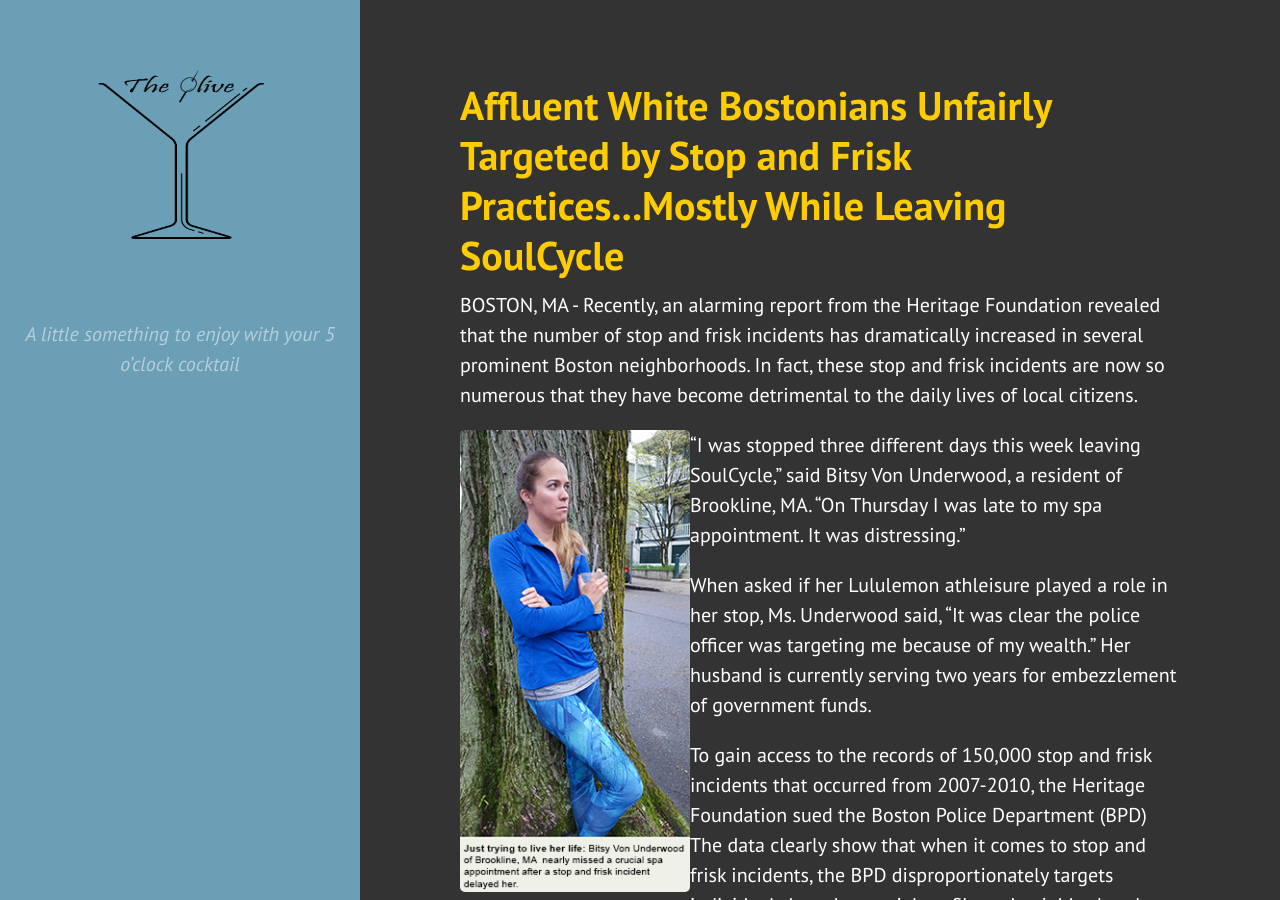
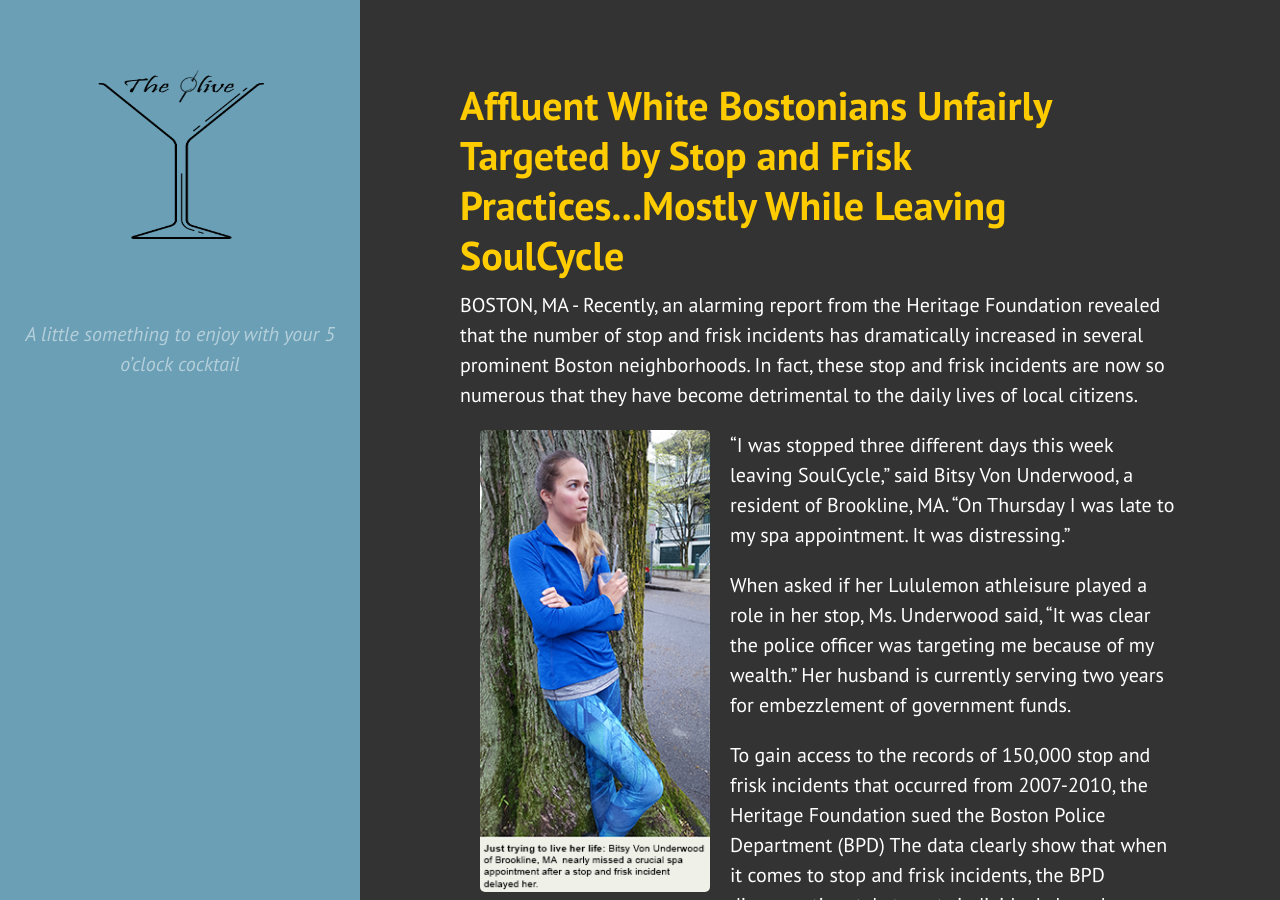
Before and after one commit to KendraPierre/The-Olive, a Jekyll site: the page built from index.html, in a window 1280 px wide and 900 px high. Built offline with Jekyll 4.4.1, drawn with Linux system fonts in a browser that asks for light colours.

Commit message:
Updated index.html

```diff
--- a/index.html
+++ b/index.html
@@ -17,7 +17,7 @@
 <h1 class="post-title">Affluent White Bostonians Unfairly Targeted by Stop and Frisk Practices...Mostly While Leaving SoulCycle </h1>
 
 <p>BOSTON, MA - Recently, an alarming report from the Heritage Foundation revealed that the number of stop and frisk incidents has dramatically increased in several prominent Boston neighborhoods. In fact, these stop and frisk incidents are now so numerous that they have become detrimental to the daily lives of local citizens. </p>
-<p><img src="/The-Olive/public/img/Kate-ForWebsite.png" alt="Bitsy Von Underwood" width="230" height="462" align="left">“I was stopped three different days this week leaving SoulCycle,” said Bitsy Von Underwood, a resident of Brookline, MA. “On Thursday I was late to my spa appointment. It was distressing.” </p>
+<p><img src="/The-Olive/public/img/Kate-ForWebsite.png" alt="Bitsy Von Underwood" width="230" height="462" align="left" style="margin: 0px 20px">“I was stopped three different days this week leaving SoulCycle,” said Bitsy Von Underwood, a resident of Brookline, MA. “On Thursday I was late to my spa appointment. It was distressing.” </p>
 <p>
 When asked if her Lululemon athleisure played a role in her stop, Ms. Underwood said, “It was clear the police officer was targeting me because of my wealth.” Her husband is currently serving two years for embezzlement of government funds. </p>
 <p>
```
